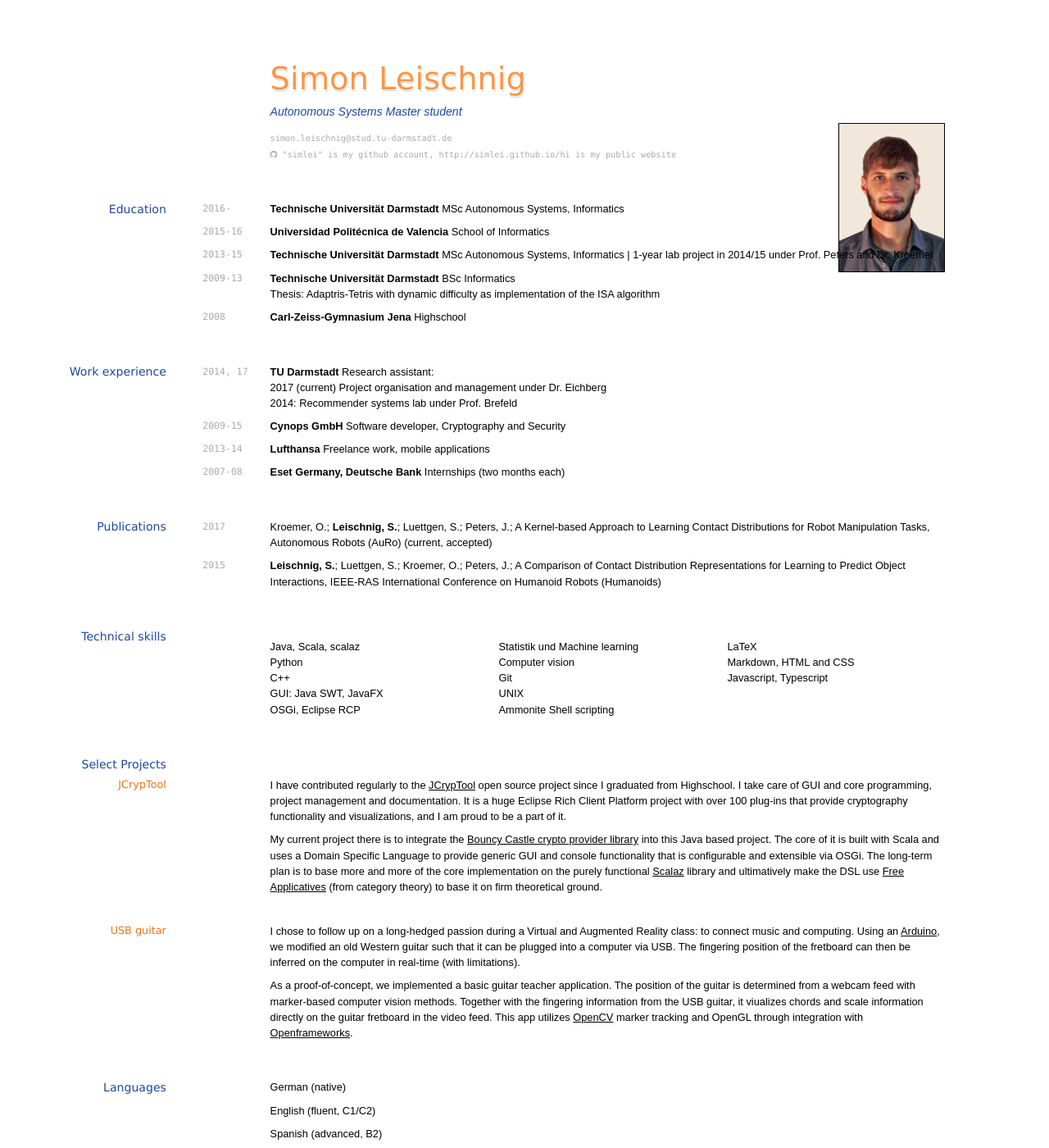
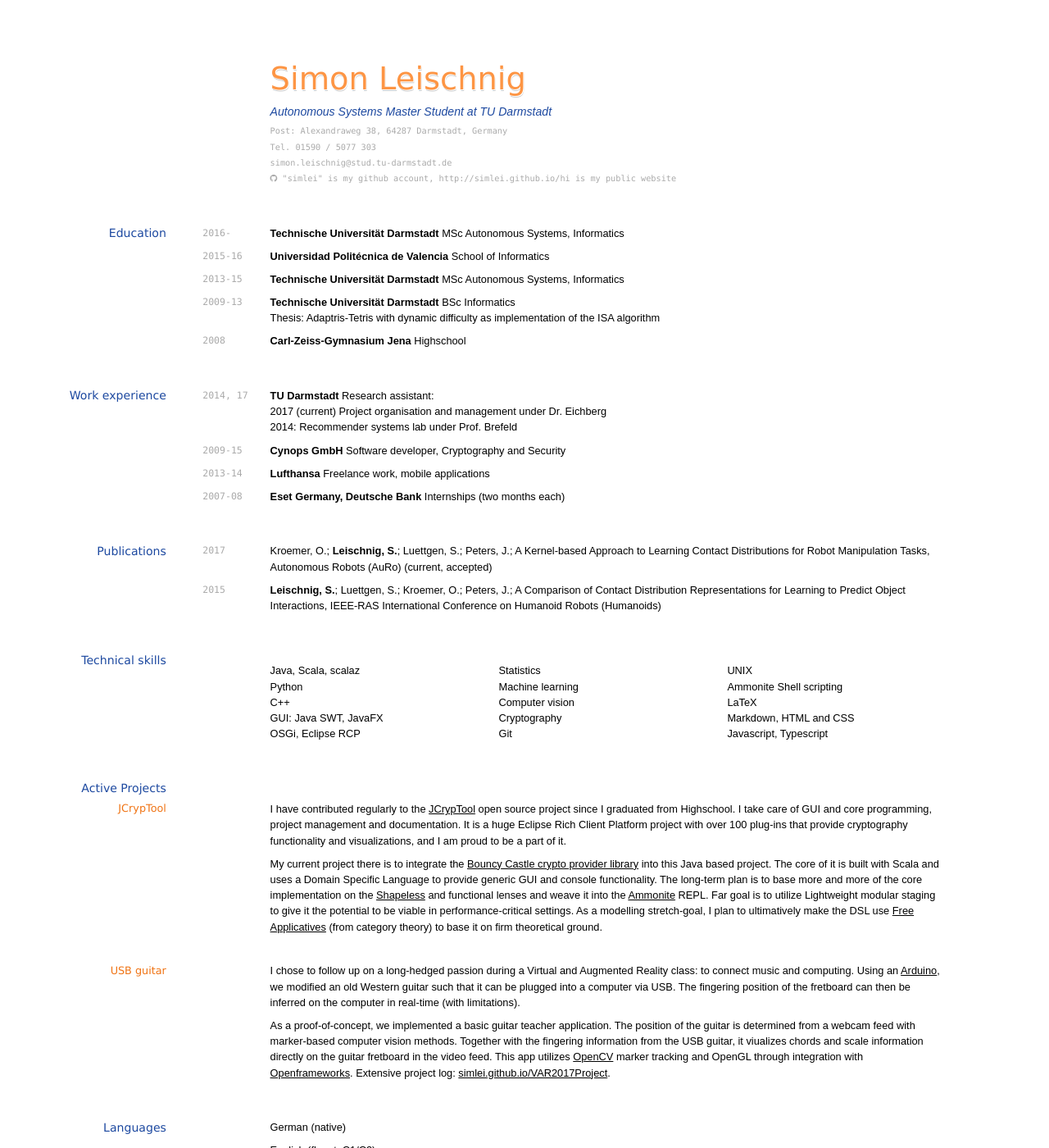
Before and after one commit to simlei/hi, a Jekyll site: the page built from cv.md, in a window 1280 px wide and 1400 px high. Shown: the whole window at 82% size. Built offline with Jekyll 4.4.1, drawn with Linux system fonts in a browser that asks for light colours; nearby versions of some CDN libraries.

Commit message:
cosmetics

```diff
--- a/cv.md
+++ b/cv.md
@@ -3,14 +3,16 @@ layout: cv
 title: Simon Leischnig's CV
 ---
 # Simon Leischnig
-Autonomous Systems Master student
+Autonomous Systems Master Student at TU Darmstadt
 
-<img id="photo" src="portraitCrop.png" />
+
 <div id="webaddress">
+Post: Alexandraweg 38, 64287 Darmstadt, Germany <br/>
+Tel. 01590 / 5077 303<br/>
 <a href="mailto:simonjena@gmail.com">simon.leischnig@stud.tu-darmstadt.de</a>
 <br />
 <i class="fa fa-github"></i> <a href="http://github.com/simlei">"simlei" is my github account</a>,
-<a href="http://github.com/simlei">http://simlei.github.io/hi is my public website</a>
+<a href="http://simlei.github.io/hi">http://simlei.github.io/hi</a> is my public website
 </div>
 
 
@@ -23,8 +25,7 @@ __Technische Universität Darmstadt__ MSc Autonomous Systems, Informatics
 __Universidad Politécnica de Valencia__ School of Informatics
 
 `2013-15`
-__Technische Universität Darmstadt__ MSc Autonomous Systems, Informatics |
-1-year lab project in 2014/15 under Prof. Peters and Dr. Kroemer
+__Technische Universität Darmstadt__ MSc Autonomous Systems, Informatics
 
 `2009-13`
 __Technische Universität Darmstadt__ BSc Informatics <br />
@@ -68,8 +69,10 @@ Conference on Humanoid Robots (Humanoids)
 * C++
 * GUI: Java SWT, JavaFX
 * OSGi, Eclipse RCP
-* Statistik und Machine learning
+* Statistics
+* Machine learning
 * Computer vision
+* Cryptography
 * Git
 * UNIX
 * Ammonite Shell scripting
@@ -77,13 +80,13 @@ Conference on Humanoid Robots (Humanoids)
 * Markdown, HTML and CSS
 * Javascript, Typescript
 
-## Select Projects
+## Active Projects
 
 ### JCrypTool
 
 I have contributed regularly to the [JCrypTool](https://github.com/jcryptool) open source project since I graduated from Highschool. I take care of GUI and core programming, project management and documentation. It is a huge Eclipse Rich Client Platform project with over 100 plug-ins that provide cryptography functionality and visualizations, and I am proud to be a part of it.
 
-My current project there is to integrate the [Bouncy Castle crypto provider library](https://www.bouncycastle.org/) into this Java based project. The core of it is built with Scala and uses a Domain Specific Language to provide generic GUI and console functionality that is configurable and extensible via OSGi. The long-term plan is to base more and more of the core implementation on the purely functional [Scalaz](https://github.com/scalaz/scalaz) library and ultimatively make the DSL use [Free Applicatives](https://en.wikipedia.org/wiki/Applicative_programming_language) (from category theory) to base it on firm theoretical ground.
+My current project there is to integrate the [Bouncy Castle crypto provider library](https://www.bouncycastle.org/) into this Java based project. The core of it is built with Scala and uses a Domain Specific Language to provide generic GUI and console functionality. The long-term plan is to base more and more of the core implementation on the [Shapeless](https://github.com/milessabin/shapeless) and functional lenses and weave it into the [Ammonite](http://ammonite.io) REPL. Far goal is to utilize Lightweight modular staging to give it the potential to be viable in performance-critical settings. As a modelling stretch-goal, I plan to ultimatively make the DSL use [Free Applicatives](https://en.wikipedia.org/wiki/Applicative_programming_language) (from category theory) to base it on firm theoretical ground.
 
 <!-- [JCrypTool at github](https://github.com/jcryptool) -- [JCrypTool homepage](https://www.cryptool.org/de/jcryptool) -->
 
@@ -91,7 +94,7 @@ My current project there is to integrate the [Bouncy Castle crypto provider libr
 ### USB guitar
 I chose to follow up on a long-hedged passion during a Virtual and Augmented Reality class: to connect music and computing. Using an [Arduino](https://www.arduino.cc/), we modified an old Western guitar such that it can be plugged into a computer via USB. The fingering position of the fretboard can then be inferred on the computer in real-time (with limitations).
 
-As a proof-of-concept, we implemented a basic guitar teacher application. The position of the guitar is determined from a webcam feed with marker-based computer vision methods. Together with the fingering information from the USB guitar, it viualizes chords and scale information directly on the guitar fretboard in the video feed. This app utilizes [OpenCV](http://opencv.org/) marker tracking and OpenGL through integration with [Openframeworks](http://openframeworks.cc/).
+As a proof-of-concept, we implemented a basic guitar teacher application. The position of the guitar is determined from a webcam feed with marker-based computer vision methods. Together with the fingering information from the USB guitar, it viualizes chords and scale information directly on the guitar fretboard in the video feed. This app utilizes [OpenCV](http://opencv.org/) marker tracking and OpenGL through integration with [Openframeworks](http://openframeworks.cc/). Extensive project log: [simlei.github.io/VAR2017Project](https://simlei.github.io/VAR2017Project).
 
 <!-- [Check out the project log on github](http://simlei.github.io/VAR2017Project)! -->
 
```
Also changed, not shown: cv_de.md (+14 -8 lines).
